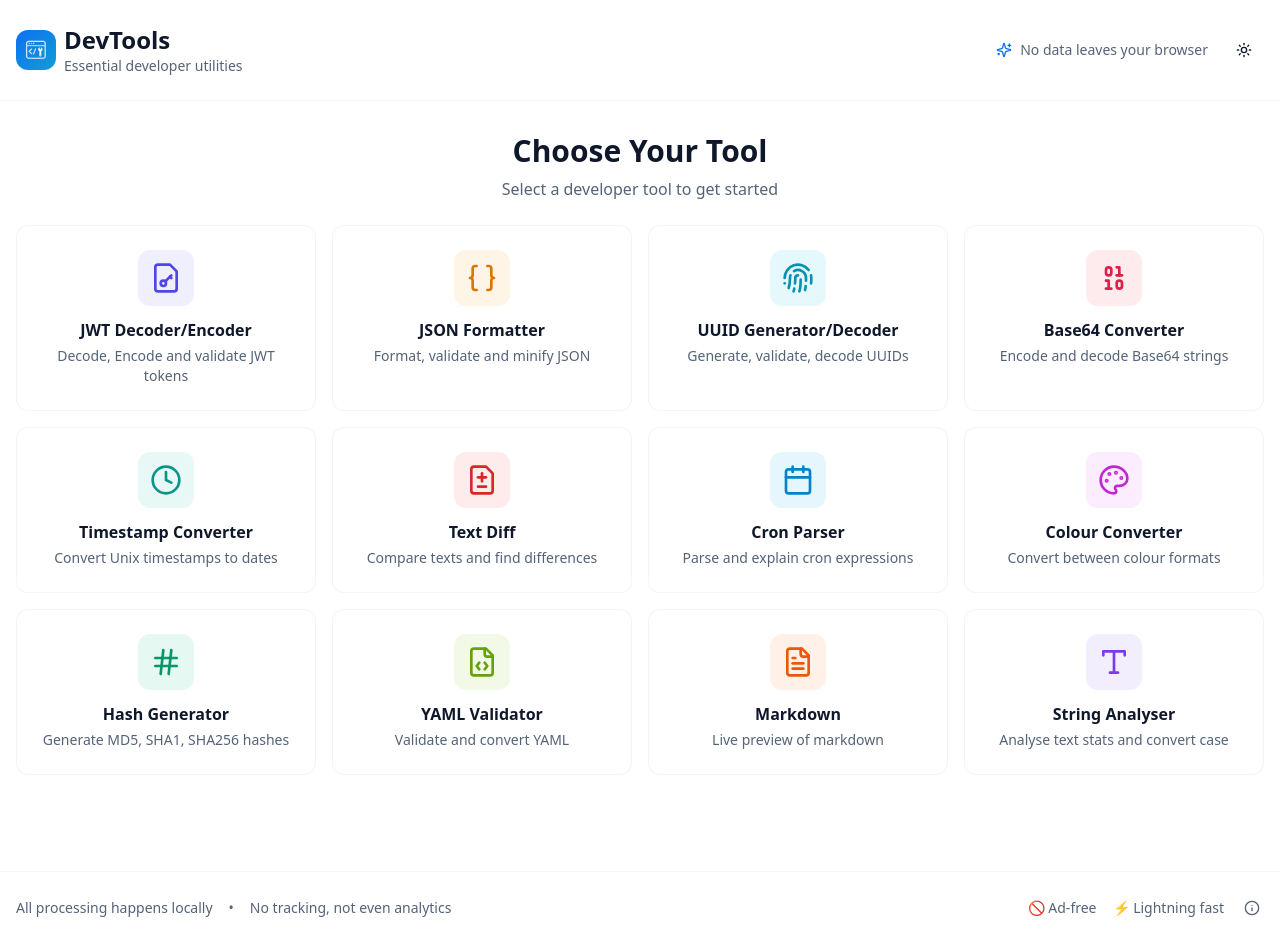
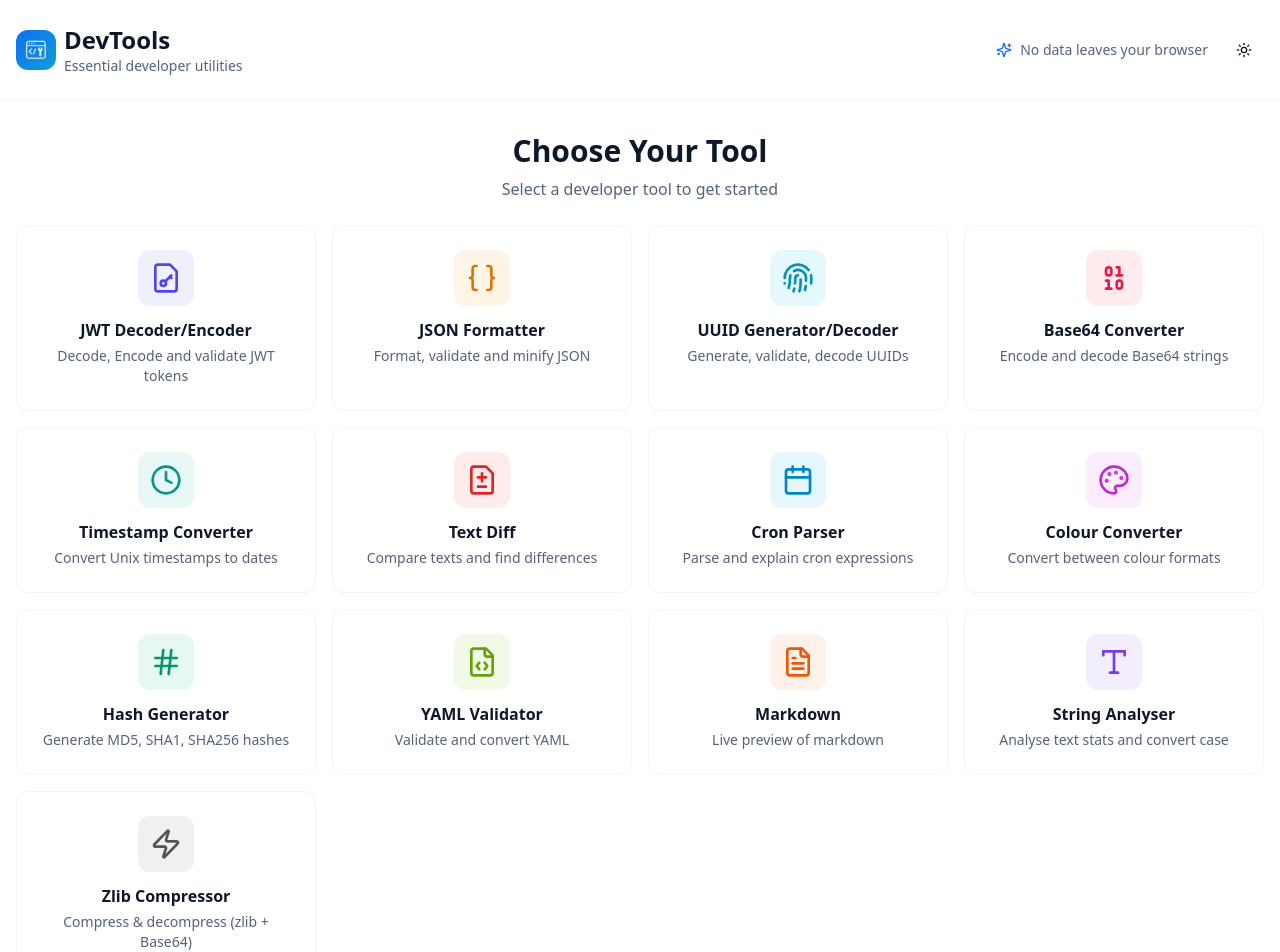
Before and after one commit to gammabowl/try-devutils, a React (Vite) app: page / in a window 1280 px wide. Shown: the top 952 px of the page. Built offline with nearby package versions, Linux system fonts and the light colour scheme.

Commit message:
feat(xlink): add elegant cross-links between Base64 and Zlib tools

```diff
--- a/src/components/tools/Base64Converter.tsx
+++ b/src/components/tools/Base64Converter.tsx
@@ -10,6 +10,7 @@ import { Collapsible, CollapsibleContent, CollapsibleTrigger } from "@/component
 interface Base64ConverterProps {
   initialContent?: string;
   action?: string;
+  navigate?: (toolId: string | null) => void;
 }
 
 export function Base64Converter({ initialContent, action }: Base64ConverterProps) {
@@ -99,6 +100,22 @@ export function Base64Converter({ initialContent, action }: Base64ConverterProps
         </CardTitle>
       </CardHeader>
       <CardContent className="space-y-4">
+        {/* Cross-link to Zlib compressor */}
+        {navigate && (
+          <div className="p-3 rounded-md border border-border/50 bg-muted/30 flex items-center justify-between">
+            <div className="text-xs text-muted-foreground">
+              Need compression? Try the zlib Base64 combined tool.
+            </div>
+            <Button
+              variant="outline"
+              size="sm"
+              onClick={() => navigate("zlib")}
+              className="flex items-center gap-1"
+            >
+              <span>Open Zlib</span>
+            </Button>
+          </div>
+        )}
         <Tabs defaultValue="encode" className="w-full">
           <TabsList className="grid w-full grid-cols-2">
             <TabsTrigger value="encode">Encode</TabsTrigger>
--- /dev/null
+++ b/src/components/tools/ZlibCompressor.tsx
@@ -0,0 +1,222 @@
+import { useState } from "react";
+import { deflateSync, inflateSync, strToU8, strFromU8 } from "fflate";
+import { Card, CardContent, CardHeader, CardTitle } from "@/components/ui/card";
+import { Textarea } from "@/components/ui/textarea";
+import { Button } from "@/components/ui/button";
+import { Copy, RotateCcw, Zap } from "lucide-react";
+import { toast } from "sonner";
+
+interface ZlibCompressorProps {
+  navigate?: (toolId: string | null) => void;
+}
+
+export function ZlibCompressor({ navigate }: ZlibCompressorProps) {
+  const [input, setInput] = useState("");
+  const [output, setOutput] = useState("");
+  const [mode, setMode] = useState<"compress" | "decompress">("compress");
+  const [error, setError] = useState("");
+  const [stats, setStats] = useState<{
+    inputSize: number;
+    outputSize: number;
+    ratio: number;
+  } | null>(null);
+
+  const compress = () => {
+    try {
+      setError("");
+      const inputBytes = strToU8(input);
+      const compressed = deflateSync(inputBytes); // Uint8Array
+      // Convert to Base64 for portability
+      let binary = "";
+      for (let i = 0; i < compressed.length; i++) binary += String.fromCharCode(compressed[i]);
+      const base64Compressed = btoa(binary);
+      setOutput(base64Compressed);
+      const ratio = ((1 - compressed.length / inputBytes.length) * 100) || 0;
+      setStats({
+        inputSize: inputBytes.length,
+        outputSize: compressed.length,
+        ratio: parseFloat(ratio.toFixed(2)),
+      });
+      toast.success("Compressed successfully!");
+    } catch (err) {
+      const errorMsg = err instanceof Error ? err.message : "Compression failed";
+      setError(errorMsg);
+      toast.error("Compression failed");
+    }
+  };
+
+  const decompress = () => {
+    try {
+      setError("");
+      // Base64 decode
+      const binary = atob(input);
+      const bytes = new Uint8Array(binary.length);
+      for (let i = 0; i < binary.length; i++) bytes[i] = binary.charCodeAt(i);
+      const decompressed = inflateSync(bytes);
+      const outputString = strFromU8(decompressed);
+      setOutput(outputString);
+      setStats({
+        inputSize: input.length,
+        outputSize: outputString.length,
+        ratio: parseFloat(((outputString.length - input.length) / input.length * 100).toFixed(2)),
+      });
+      toast.success("Decompressed successfully!");
+    } catch (err) {
+      const errorMsg = err instanceof Error ? err.message : "Decompression failed";
+      setError(errorMsg);
+      toast.error("Decompression failed");
+    }
+  };
+
+  const handleCopyToClipboard = () => {
+    if (!output) return;
+    navigator.clipboard.writeText(output);
+    toast.success("Copied to clipboard!");
+  };
+
+  const clearAll = () => {
+    setInput("");
+    setOutput("");
+    setError("");
+    setStats(null);
+  };
+
+  return (
+    <Card className="tool-card">
+      <CardHeader>
+        <CardTitle className="flex items-center gap-2 text-foreground">
+          <Zap className="h-5 w-5 text-dev-primary" />
+          Zlib Compressor
+        </CardTitle>
+      </CardHeader>
+      <CardContent className="space-y-4">
+        {/* Cross-link to Base64 tool */}
+        {navigate && (
+          <div className="p-3 rounded-md border border-border/50 bg-muted/30 flex items-center justify-between">
+            <div className="text-xs text-muted-foreground">
+              Working with plain encoding? Switch to Base64 tool.
+            </div>
+            <Button
+              variant="outline"
+              size="sm"
+              onClick={() => navigate("base64")}
+              className="flex items-center gap-1"
+            >
+              <span>Base64 Tool</span>
+            </Button>
+          </div>
+        )}
+        {/* Mode Selection */}
+        <div className="flex gap-2">
+          <Button
+            onClick={() => setMode("compress")}
+            variant={mode === "compress" ? "default" : "outline"}
+            size="sm"
+          >
+            Compress
+          </Button>
+          <Button
+            onClick={() => setMode("decompress")}
+            variant={mode === "decompress" ? "default" : "outline"}
+            size="sm"
+          >
+            Decompress
+          </Button>
+        </div>
+
+        {/* Input Section */}
+        <div>
+          <label className="block text-sm font-medium mb-2 text-foreground">
+            {mode === "compress" ? "Input Text" : "Compressed Data (Base64)"}
+          </label>
+          <Textarea
+            placeholder={mode === "compress" ? "Enter text to compress..." : "Enter Base64 compressed data..."}
+            value={input}
+            onChange={(e) => setInput(e.target.value)}
+            className="w-full min-h-[150px] font-mono text-sm bg-muted/50 border-border/50"
+          />
+        </div>
+
+        {/* Action Buttons */}
+        <div className="flex flex-wrap gap-2">
+          <Button
+            onClick={mode === "compress" ? compress : decompress}
+            className="bg-dev-primary hover:bg-dev-primary/80 text-dev-primary-foreground px-4"
+          >
+            <Zap className="h-4 w-4 mr-2" />
+            {mode === "compress" ? "Compress" : "Decompress"}
+          </Button>
+          <Button onClick={clearAll} variant="outline" size="sm" className="mr-auto">
+            <RotateCcw className="h-4 w-4 mr-2" />
+            Clear
+          </Button>
+        </div>
+
+        {/* Error Display */}
+        {error && (
+          <div className="p-3 bg-red-500/10 border border-red-500/30 rounded-md text-sm text-red-600 dark:text-red-400">
+            {error}
+          </div>
+        )}
+
+        {/* Statistics */}
+        {stats && (
+          <div className="grid grid-cols-3 gap-3">
+            <div className="p-3 bg-muted/50 rounded-lg border border-border/50">
+              <div className="text-xs text-muted-foreground font-medium mb-1">Input Size</div>
+              <div className="text-lg font-bold text-dev-primary">{stats.inputSize.toLocaleString()} B</div>
+            </div>
+            <div className="p-3 bg-muted/50 rounded-lg border border-border/50">
+              <div className="text-xs text-muted-foreground font-medium mb-1">Output Size</div>
+              <div className="text-lg font-bold text-dev-secondary">{stats.outputSize.toLocaleString()} B</div>
+            </div>
+            <div className="p-3 bg-muted/50 rounded-lg border border-border/50">
+              <div className="text-xs text-muted-foreground font-medium mb-1">
+                {mode === "compress" ? "Reduction" : "Expansion"}
+              </div>
+              <div className={`text-lg font-bold ${mode === "compress" && stats.ratio > 0 ? "text-dev-success" : "text-dev-warning"}`}>
+                {stats.ratio > 0 ? "+" : ""}{stats.ratio.toFixed(1)}%
+              </div>
+            </div>
+          </div>
+        )}
+
+        {/* Output Section */}
+        {output && (
+          <div className="space-y-2">
+            <div className="flex justify-between items-center">
+              <label className="text-sm font-medium text-foreground">
+                {mode === "compress" ? "Compressed Output (Base64)" : "Decompressed Output"}
+              </label>
+              <Button
+                onClick={handleCopyToClipboard}
+                variant="ghost"
+                size="sm"
+                className="text-muted-foreground hover:text-foreground"
+              >
+                <Copy className="h-4 w-4 mr-1" />
+                Copy
+              </Button>
+            </div>
+            <div className="p-4 bg-muted/30 border border-border/50 rounded-lg font-mono text-sm text-foreground break-words max-h-64 overflow-auto">
+              {output}
+            </div>
+          </div>
+        )}
+
+        {/* Info */}
+        <div className="text-xs text-muted-foreground space-y-1 pt-2">
+          <div>
+            <strong>Compress:</strong> Reduces text size using zlib deflate algorithm, outputs Base64-encoded result
+          </div>
+          <div>
+            <strong>Decompress:</strong> Takes Base64-encoded zlib compressed data and returns original text
+          </div>
+          <div>
+            <strong>Best for:</strong> Large JSON, logs, or repeated text with high compression ratios
+          </div>
+        </div>
+      </CardContent>
+    </Card>
+  );
+}
--- a/src/pages/Index.tsx
+++ b/src/pages/Index.tsx
@@ -9,6 +9,7 @@ import { ColorConverter } from "@/components/tools/ColorConverter";
 import { HashGenerator } from "@/components/tools/HashGenerator";
 import { YamlValidator } from "@/components/tools/YamlValidator";
 import { StringAnalyser } from "@/components/tools/StringAnalyser";
+import { ZlibCompressor } from "@/components/tools/ZlibCompressor";
 import {
   Dialog,
   DialogContent,
@@ -19,22 +20,21 @@ import {
 import { Button } from "@/components/ui/button";
 import {
   Sparkles,
-  KeyRound,
+  FileKeyIcon,
   Braces,
-  Hash,
+  FingerprintIcon,
+  BinaryIcon,
   Clock,
+  FileDiffIcon,
   Calendar,
   Palette,
-  Shield,
+  Hash,
   FileCode,
+  FileText,
+  Type,
+  Zap,
   Info,
-  X,
-  FileText,
-  BinaryIcon,
-  FileDiffIcon,
-  FingerprintIcon,
-  FileKeyIcon,
-  Type
+  X
 } from "lucide-react";
 import { useState, useEffect } from "react";
 import { ThemeToggle } from "@/components/theme-toggle";
@@ -53,7 +53,8 @@ const Index = () => {
     { id: "hash", label: "Hash Generator", icon: Hash, component: HashGenerator, description: "Generate MD5, SHA1, SHA256 hashes", color: "from-emerald-500 to-green-600", textColor: "text-emerald-600", bgColor: "bg-emerald-500/10" },
     { id: "yaml", label: "YAML Validator", icon: FileCode, component: YamlValidator, description: "Validate and convert YAML", color: "from-lime-500 to-lime-600", textColor: "text-lime-600", bgColor: "bg-lime-500/10" },
     { id: "markdown", label: "Markdown", icon: FileText, component: MarkdownPreview, description: "Live preview of markdown", color: "from-orange-500 to-orange-600", textColor: "text-orange-600", bgColor: "bg-orange-500/10" },
-    { id: "string", label: "String Analyser", icon: Type, component: StringAnalyser, description: "Analyse text stats and convert case", color: "from-violet-500 to-purple-600", textColor: "text-violet-600", bgColor: "bg-violet-500/10" }
+    { id: "string", label: "String Analyser", icon: Type, component: StringAnalyser, description: "Analyse text stats and convert case", color: "from-violet-500 to-purple-600", textColor: "text-violet-600", bgColor: "bg-violet-500/10" },
+    { id: "zlib", label: "Zlib Compressor", icon: Zap, component: ZlibCompressor, description: "Compress & decompress (zlib + Base64)", color: "from-stone-500 to-stone-600", textColor: "text-stone-600", bgColor: "bg-stone-500/10" }
   ];
 
   const [selectedTool, setSelectedTool] = useState<string | null>(null);
@@ -144,7 +145,15 @@ const Index = () => {
 
             {/* Tool Component */}
             <div className="relative max-w-6xl mx-auto">
-              {selectedToolData && <selectedToolData.component />}
+              {selectedToolData && (
+                selectedTool === "base64" ? (
+                  <Base64Converter navigate={setSelectedTool} />
+                ) : selectedTool === "zlib" ? (
+                  <ZlibCompressor navigate={setSelectedTool} />
+                ) : (
+                  <selectedToolData.component />
+                )
+              )}
 
               {/* Close Icon */}
               <div className="absolute top-2 right-2 flex items-center space-x-2 z-10">
```
